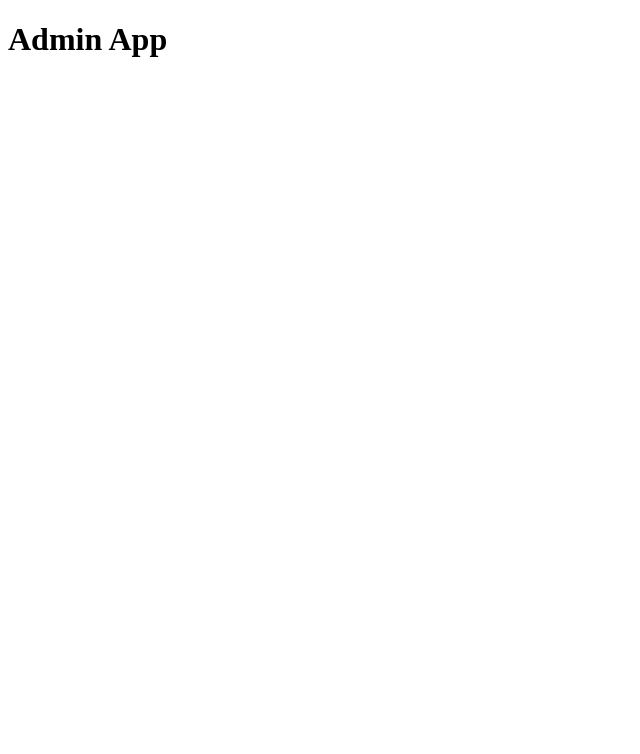
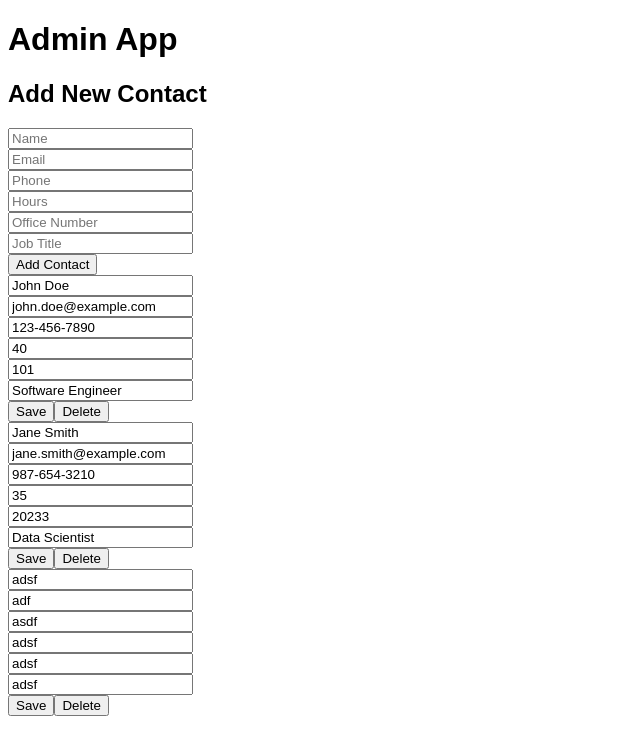
Before and after one commit to Reupenny/Campus-Compass--ARA, a React (Vite) app in the folder Morepork Maps/admin/: page / in a window 1280 px wide. Shown: the top 754 px of the page, without its empty margins (0-640 px from the left). Built offline with nearby package versions, Linux system fonts and the light colour scheme.

Commit message:
attempt to add file saving

```diff
--- /dev/null
+++ b/Morepork Maps/admin/knowledge/contacts.json
@@ -0,0 +1,32 @@
+{
+  "contacts": [
+    {
+      "id": 1,
+      "name": "John Doe",
+      "email": "john.doe@example.com",
+      "phone": "123-456-7890",
+      "hours": "40",
+      "officeNumber": "101",
+      "jobTitle": "Software Engineer"
+    },
+    {
+      "id": 2,
+      "name": "Jane Smith",
+      "email": "jane.smith@example.com",
+      "phone": "987-654-3210",
+      "hours": "35",
+      "officeNumber": "20233",
+      "jobTitle": "Data Scientist"
+    },
+    {
+      "id": 5,
+      "name": "adsf",
+      "email": "adf",
+      "phone": "asdf",
+      "hours": "adsf",
+      "officeNumber": "adsf",
+      "jobTitle": "adsf"
+    }
+  ],
+  "lastId": 5
+}
--- /dev/null
+++ b/Morepork Maps/admin/src/App.css
@@ -0,0 +1,14 @@
+body {
+    font-family: sans-serif;
+}
+
+#contacts-list {
+    display: flex;
+    flex-direction: column;
+    gap: 10px;
+}
+
+#contacts-list div {
+    border: 1px solid #ccc;
+    padding: 10px;
+}
--- a/Morepork Maps/admin/src/App.tsx
+++ b/Morepork Maps/admin/src/App.tsx
@@ -1,7 +1,149 @@
+import React, { useState, useEffect } from 'react';
+import './App.css';
+
+interface ContactType {
+    id: number;
+    name: string;
+    email: string;
+    phone: string;
+    hours: string;
+    officeNumber: string;
+    jobTitle: string;
+}
+
+function Contact({ contact, saveContact, deleteContact }: { contact: ContactType, saveContact: (id: number, updatedContact: ContactType) => void, deleteContact: (id: number) => void }) {
+    return (
+        <div>
+            <input type="text" id={`name-${contact.id}`} defaultValue={contact.name} placeholder="Name" /><br />
+            <input type="email" id={`email-${contact.id}`} defaultValue={contact.email} placeholder="Email" /><br />
+            <input type="tel" id={`phone-${contact.id}`} defaultValue={contact.phone} placeholder="Phone" /><br />
+            <input type="text" id={`hours-${contact.id}`} defaultValue={contact.hours} placeholder="Hours" /><br />
+            <input type="text" id={`office-${contact.id}`} defaultValue={contact.officeNumber} placeholder="Office Number" /><br />
+            <input type="text" id={`job-${contact.id}`} defaultValue={contact.jobTitle} placeholder="Job Title" /><br />
+            <button onClick={() => {
+                const updatedContact = {
+                    id: contact.id,
+                    name: (document.getElementById(`name-${contact.id}`) as HTMLInputElement).value,
+                    email: (document.getElementById(`email-${contact.id}`) as HTMLInputElement).value,
+                    phone: (document.getElementById(`phone-${contact.id}`) as HTMLInputElement).value,
+                    hours: (document.getElementById(`hours-${contact.id}`) as HTMLInputElement).value,
+                    officeNumber: (document.getElementById(`office-${contact.id}`) as HTMLInputElement).value,
+                    jobTitle: (document.getElementById(`job-${contact.id}`) as HTMLInputElement).value,
+                };
+                saveContact(contact.id, updatedContact);
+            }}>Save</button>
+            <button onClick={() => deleteContact(contact.id)}>Delete</button>
+        </div>
+    );
+}
+
+function ContactList({ contacts, saveContact, deleteContact }: { contacts: ContactType[], saveContact: (id: number, updatedContact: ContactType) => void, deleteContact: (id: number) => void }) {
+    return (
+        <div>
+            {contacts.map(contact => (
+                <Contact key={contact.id} contact={contact} saveContact={saveContact} deleteContact={deleteContact} />
+            ))}
+        </div>
+    );
+}
+
+function AddContactForm({ addContact }: { addContact: (newContact: Omit<ContactType, 'id'>) => void }) {
+    const [name, setName] = useState('');
+    const [email, setEmail] = useState('');
+    const [phone, setPhone] = useState('');
+    const [hours, setHours] = useState('');
+    const [officeNumber, setOfficeNumber] = useState('');
+    const [jobTitle, setJobTitle] = useState('');
+
+    return (
+        <div>
+            <h2>Add New Contact</h2>
+            <input type="text" id="new-name" placeholder="Name" value={name} onChange={(e) => setName(e.target.value)} /><br />
+            <input type="email" id="new-email" placeholder="Email" value={email} onChange={(e) => setEmail(e.target.value)} /><br />
+            <input type="tel" id="new-phone" placeholder="Phone" value={phone} onChange={(e) => setPhone(e.target.value)} /><br />
+            <input type="text" id="new-hours" placeholder="Hours" value={hours} onChange={(e) => setHours(e.target.value)} /><br />
+            <input type="text" id="new-office" placeholder="Office Number" value={officeNumber} onChange={(e) => setOfficeNumber(e.target.value)} /><br />
+            <input type="text" id="new-job" placeholder="Job Title" value={jobTitle} onChange={(e) => setJobTitle(e.target.value)} /><br />
+            <button onClick={() => {
+                addContact({ name, email, phone, hours, officeNumber, jobTitle });
+                setName('');
+                setEmail('');
+                setPhone('');
+                setHours('');
+                setOfficeNumber('');
+                setJobTitle('');
+            }}>Add Contact</button>
+        </div>
+    );
+}
+
 function App() {
+    const [contacts, setContacts] = useState<ContactType[]>([]);
+    const [lastId, setLastId] = useState<number>(0);
+
+    useEffect(() => {
+        loadContacts();
+    }, []);
+
+    async function loadContacts() {
+        const response = await fetch('/knowledge/contacts.json');
+        const data = await response.json();
+        setContacts(data.contacts);
+        setLastId(data.lastId);
+    }
+
+    async function addContact(newContact: Omit<ContactType, 'id'>) {
+        const updatedLastId = lastId + 1;
+        const updatedContacts = [...contacts, { id: updatedLastId, ...newContact }];
+        await saveContacts(updatedContacts, updatedLastId);
+        setContacts(updatedContacts);
+        setLastId(updatedLastId);
+    }
+
+    async function saveContact(id: number, updatedContact: ContactType) {
+        const contactIndex = contacts.findIndex(c => c.id === id);
+        if (contactIndex === -1) {
+            alert('Contact not found.');
+            return;
+        }
+
+        const updatedContacts = [...contacts];
+        updatedContacts[contactIndex] = updatedContact;
+        await saveContacts(updatedContacts, lastId);
+        setContacts(updatedContacts);
+    }
+
+    async function deleteContact(id: number) {
+        const updatedContacts = contacts.filter(c => c.id !== id);
+        await saveContacts(updatedContacts, lastId);
+        setContacts(updatedContacts);
+    }
+
+    async function saveContacts(contacts: ContactType[], lastId: number) {
+        const newData = { contacts, lastId };
+
+        try {
+            const response = await fetch('/save-contacts', {
+                method: 'POST',
+                headers: { 'Content-Type': 'application/json' },
+                body: JSON.stringify(newData)
+            });
+
+            if (!response.ok) {
+                throw new Error('Failed to save contacts.');
+            }
+
+            alert('Contacts saved successfully!');
+        } catch (error) {
+            alert('Error saving contacts: ' + error.message);
+        }
+    }
+
     return (
         <>
             <h1>Admin App</h1>
+            <AddContactForm addContact={addContact} />
+            <ContactList contacts={contacts} saveContact={saveContact} deleteContact={deleteContact} />
         </>
     );
 }
--- a/Morepork Maps/admin/vite.config.ts
+++ b/Morepork Maps/admin/vite.config.ts
@@ -5,4 +5,16 @@ import react from '@vitejs/plugin-react'
 export default defineConfig({
     plugins: [react()],
     root: './admin',
+    server: {
+        proxy: {
+            '/save-contacts': {
+                target: 'http://localhost:3000',
+                changeOrigin: true,
+            },
+            '/knowledge/contacts.json': {
+                target: 'http://localhost:3000',
+                changeOrigin: true,
+            }
+        }
+    }
 })
```
Also changed, not shown: Morepork Maps/admin/server.js (added, +43 -0 lines), Morepork Maps/package.json (+6 -2 lines), 1 other file (tests, documents, lock files or other folders).
